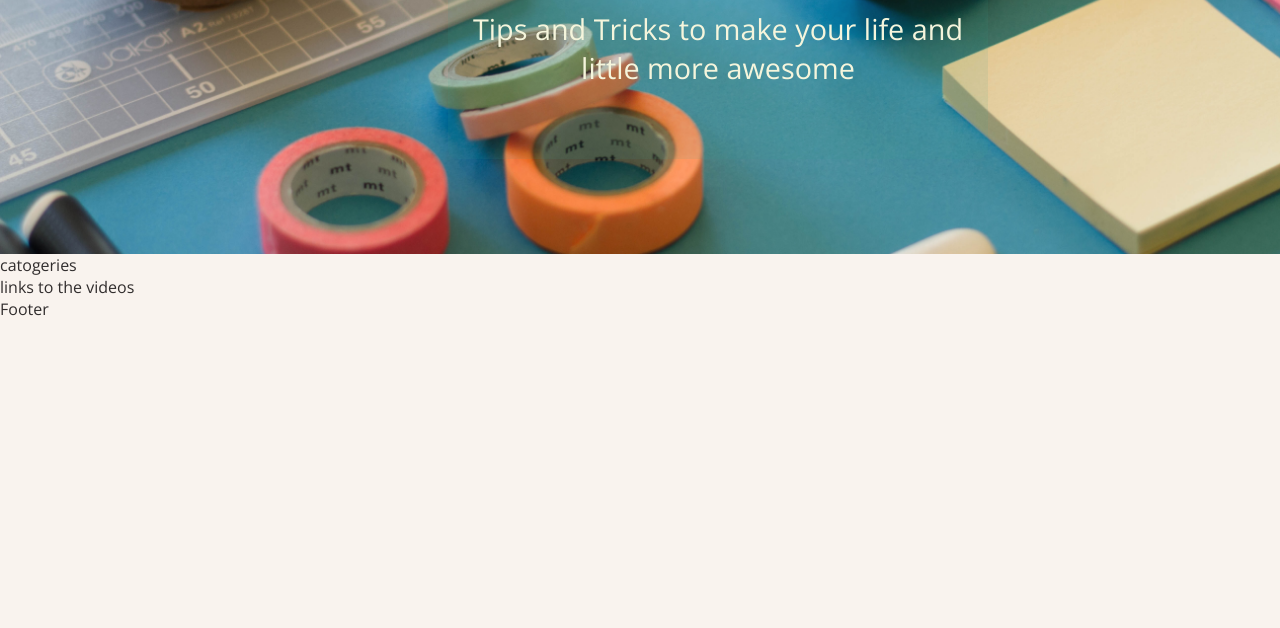
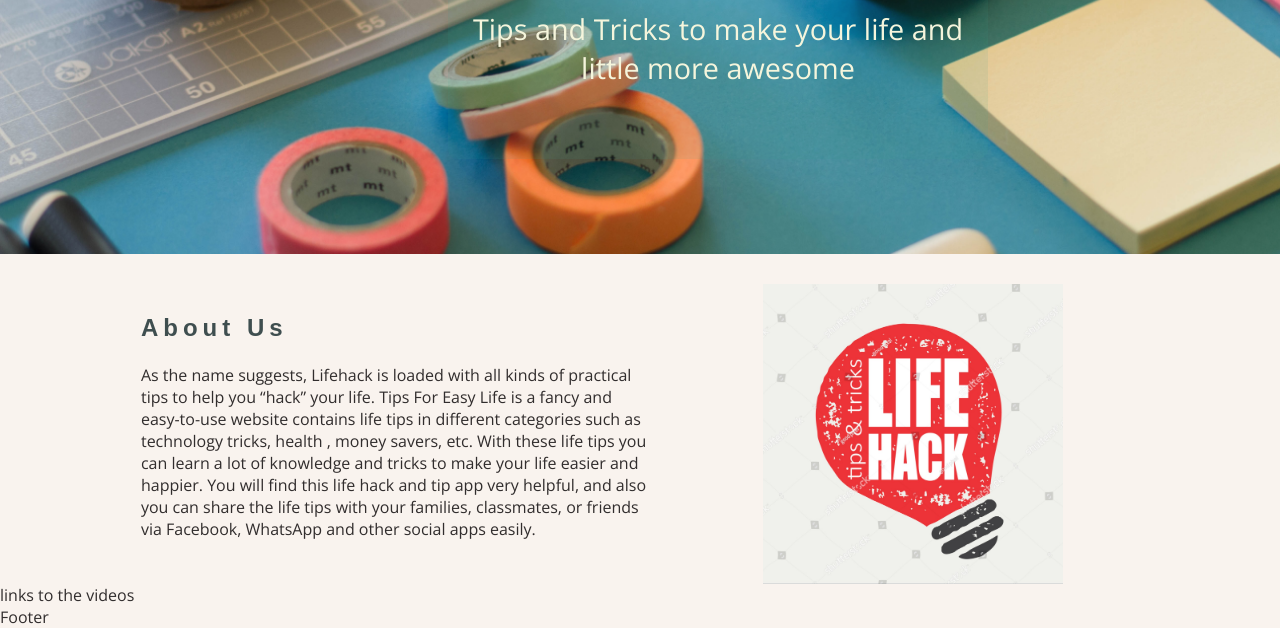
Before and after one commit to bijokmathew/tips-for-easylife, a plain HTML site: page index.html in a window 1280 px wide. Shown: the part 421-1049 px from the top of the page. Before the commit the page ends 800 px from the top, so only its background shows below. Drawn offline with nearby package versions, Linux system fonts and the light colour scheme; a web font is replaced by a local one.

Commit message:
define about session , styles and added  abt image

```diff
--- a/assets/css/style.css
+++ b/assets/css/style.css
@@ -11,6 +11,14 @@ body {
     font-weight: 300;
     color: #312d2d;
     background-color: #F9F3EE;
+}
+
+.red-text {
+    color: red;
+}
+
+.black-text {
+    color: black;
 }
 
 /* Headings and Logo style */
@@ -88,15 +96,30 @@ h2 {
 }
 
 #hero-cover-text h2 {
-    font-size:380% ;
+    font-size: 380%;
 }
-#hero-cover-text p,h2 {
+
+#hero-cover-text p,
+h2 {
     margin-top: 30px;
 }
 
-.red-text {
-    color: red;
+/* About session style */
+
+#abt-session{
+    width: 100%;
+    height: 300px;
+    text-align: center;
+    margin-top: 30px;
 }
-.black-text{
-    color: black;
+#abt-left{
+    width: 40%;
+    margin-left: 30px;
+    text-align: left;
+    vertical-align: top;
+    display: inline-block;
 }
+#abt-right{
+    width: 40%;
+    display: inline-block;
+}
--- a/index.html
+++ b/index.html
@@ -43,7 +43,26 @@
 
         </div>
     </section>
-    <section>catogeries</section>
+    <!-- About session -->
+    <section id="abt-session">
+        <div id="abt-left">
+            <h2>About Us</h2>
+            <br>
+            <p>
+                As the name suggests, Lifehack is loaded with all kinds of practical tips to help you “hack” your life.
+                Tips For Easy Life is a fancy and easy-to-use website contains life tips in different
+                categories such as technology tricks, health , money savers, etc. With these life tips you can
+                learn a lot of knowledge and tricks to make your life easier and happier. You will find this life hack
+                and tip app very helpful, and also you can share the life tips with your families, classmates, or
+                friends via Facebook, WhatsApp and other social apps easily.
+            </p>
+        </div>
+        <div id="abt-right">
+            <div id="abts-right">
+            <img src="assets/images/abt_image.jpg" alt="Life hack image" height="300px" width="300px">
+        </div>
+        </div>
+    </section>
     <section>links to the videos</section>
 
 </body>
```
Also changed, not shown: assets/images/abt_image.jpg (added).
